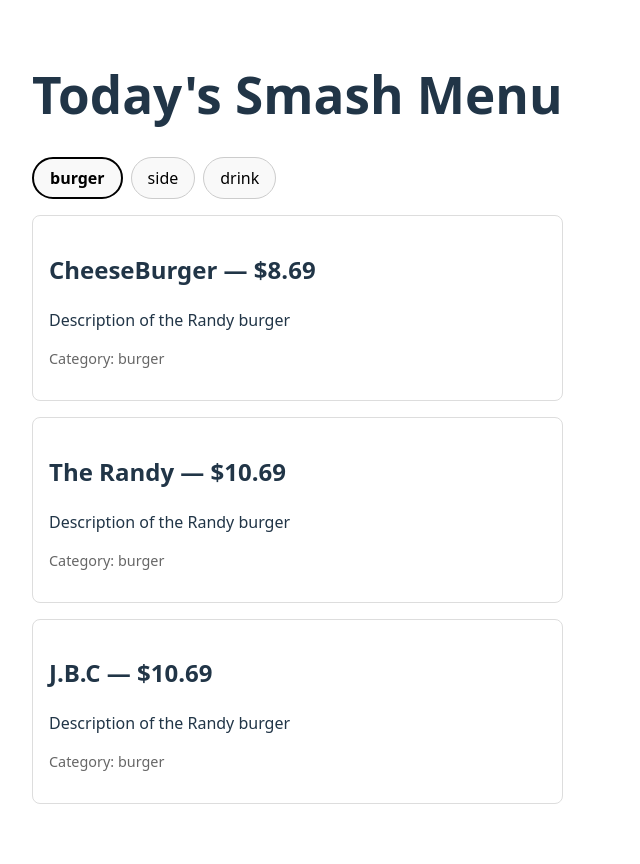
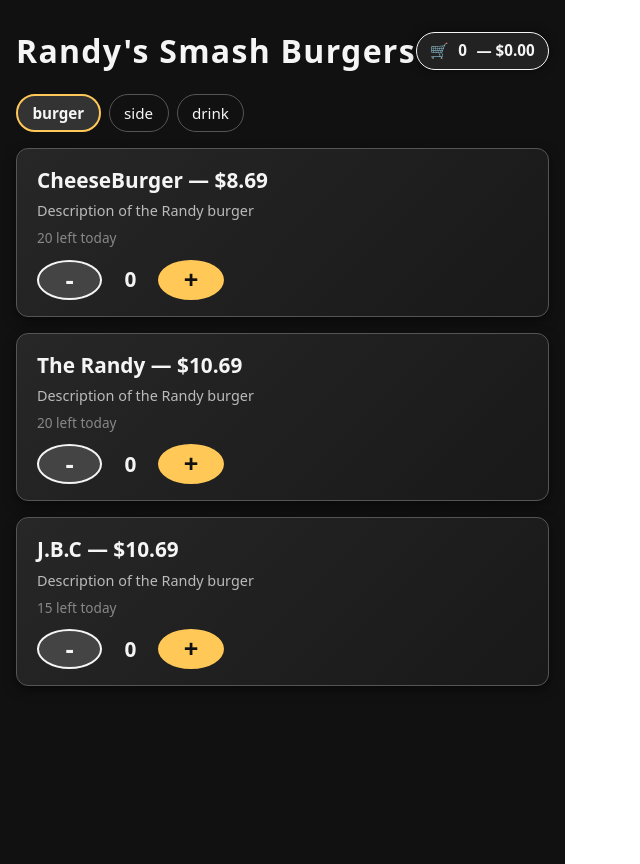
Before and after one commit to HelloCody1000/cheeseburger_randy, a React (Vite) app in the folder smash-burger-app/: page / in a window 1280 px wide. Shown: the whole page, without its empty margins (0-640 px from the left). Built offline with nearby package versions, Linux system fonts and the light colour scheme; the HTML template or start-up script is replaced by a standard one.

Commit message:
adding adding and totla icon

```diff
--- a/smash-burger-app/src/App.tsx
+++ b/smash-burger-app/src/App.tsx
@@ -1,31 +1,142 @@
 import { useState } from "react";
-import type { MenuItem } from "./library/types";
-import { getMenuCategories, getItemsByCategory } from "./library/menu";
+import type { MenuItem, OrderItem } from "./library/types";
+import { menuItems, getMenuCategories } from "./library/menu";
 
 function App() {
   const categories = getMenuCategories();
+
   const [selectedCategory, setSelectedCategory] = useState<string>(
     categories[0] ?? "burger"
   );
 
-  const items: MenuItem[] = getItemsByCategory(selectedCategory);
+  // Cart: array of { itemId, quantity }
+  const [cart, setCart] = useState<OrderItem[]>([]);
+
+  // --- Helpers ---
+
+  const getQuantityInCart = (itemId: string): number => {
+    const entry = cart.find((c) => c.itemId === itemId);
+    return entry?.quantity ?? 0;
+  };
+
+  const totalItemsInCart = cart.reduce((sum, e) => sum + e.quantity, 0);
+
+  const cartTotalPrice = cart.reduce((sum, entry) => {
+    const item = menuItems.find((m) => m.id === entry.itemId);
+    if (!item) return sum;
+    return sum + item.price * entry.quantity;
+  }, 0);
+
+  const handleAddToCart = (itemId: string) => {
+    const item = menuItems.find((m) => m.id === itemId);
+    if (!item) return;
+
+    const inCart = getQuantityInCart(itemId);
+    const remaining = item.availableQty - inCart;
+    if (remaining <= 0) return;
+
+    setCart((prev) => {
+      const existing = prev.find((c) => c.itemId === itemId);
+      if (!existing) return [...prev, { itemId, quantity: 1 }];
+      return prev.map((c) =>
+        c.itemId === itemId ? { ...c, quantity: c.quantity + 1 } : c
+      );
+    });
+  };
+
+  const handleRemoveFromCart = (itemId: string) => {
+    const inCart = getQuantityInCart(itemId);
+    if (inCart === 0) return;
+
+    setCart((prev) =>
+      prev
+        .map((c) =>
+          c.itemId === itemId ? { ...c, quantity: c.quantity - 1 } : c
+        )
+        .filter((c) => c.quantity > 0)
+    );
+  };
+
+  const itemsForCategory = menuItems.filter(
+    (item) => item.category === selectedCategory
+  );
 
   return (
-    <div style={{ padding: "2rem", maxWidth: "700px", margin: "0 auto" }}>
-      <h1>Today&apos;s Smash Menu</h1>
+    <div
+      style={{
+        minHeight: "100vh",
+        margin: 0,
+        padding: "2rem 1rem",
+        backgroundColor: "#111", // chalkboard vibe
+        color: "#f5f5f5",
+        display: "flex",
+        justifyContent: "center",
+      }}
+    >
+      <div style={{ width: "100%", maxWidth: "800px" }}>
+        {/* Header */}
+        <div
+          style={{
+            display: "flex",
+            justifyContent: "space-between",
+            alignItems: "center",
+            marginBottom: "1.5rem",
+          }}
+        >
+          <h1 style={{ margin: 0, fontSize: "2rem", letterSpacing: "0.04em" }}>
+            Randy&apos;s Smash Burgers
+          </h1>
 
-      {/* Category buttons */}
-      <div style={{ marginBottom: "1rem", display: "flex", gap: "0.5rem" }}>
+          {/* Cart Icon + Total */}
+          <div
+            style={{
+              display: "flex",
+              alignItems: "center",
+              gap: "0.6rem",
+              padding: "0.4rem 0.8rem",
+              borderRadius: "999px",
+              border: "1px solid #f5f5f5",
+              backgroundColor: "#222",
+              cursor: "pointer",
+              boxShadow: "0 0 10px rgba(0,0,0,0.5)",
+              fontWeight: "bold",
+              fontSize: "0.95rem",
+            }}
+          >
+            <span role="img" aria-label="cart">
+              🛒
+            </span>
+            <span>{totalItemsInCart}</span>
+            <span>— ${cartTotalPrice.toFixed(2)}</span>
+          </div>
+        </div>
+
+        {/* Categories */}
+        <div
+          style={{
+            display: "flex",
+            gap: "0.5rem",
+            flexWrap: "wrap",
+            marginBottom: "1rem",
+          }}
+        >
           {categories.map((cat) => (
             <button
               key={cat}
               onClick={() => setSelectedCategory(cat)}
               style={{
-              padding: "0.5rem 1rem",
+                padding: "0.45rem 0.9rem",
                 borderRadius: "999px",
                 border:
-                cat === selectedCategory ? "2px solid black" : "1px solid #ccc",
+                  cat === selectedCategory
+                    ? "2px solid #ffc857"
+                    : "1px solid #555",
+                backgroundColor:
+                  cat === selectedCategory ? "#333" : "transparent",
+                color: "#f5f5f5",
                 fontWeight: cat === selectedCategory ? "bold" : "normal",
+                cursor: "pointer",
+                fontSize: "0.95rem",
               }}
             >
               {cat}
@@ -33,26 +144,124 @@ function App() {
           ))}
         </div>
 
-      {/* Items for selected category */}
-      {items.map((item) => (
+        {/* Items */}
+        {itemsForCategory.map((item) => {
+          const inCart = getQuantityInCart(item.id);
+          const remaining = item.availableQty - inCart;
+
+          return (
             <div
               key={item.id}
               style={{
-            border: "1px solid #ddd",
-            marginBottom: "1rem",
-            padding: "1rem",
-            borderRadius: "8px",
+                borderRadius: "12px",
+                border: "1px solid #555",
+                background:
+                  "linear-gradient(135deg, rgba(40,40,40,0.95), rgba(25,25,25,0.95))",
+                marginTop: "1rem",
+                padding: "1rem 1.25rem",
+                boxShadow: "0 4px 12px rgba(0,0,0,0.5)",
               }}
             >
-          <h2>
+              <h2
+                style={{
+                  margin: 0,
+                  fontSize: "1.3rem",
+                  marginBottom: "0.25rem",
+                }}
+              >
                 {item.name} — ${item.price.toFixed(2)}
               </h2>
-          <p>{item.description}</p>
-          <p style={{ fontSize: "0.9rem", color: "#666" }}>
-            Category: {item.category}
+              <p
+                style={{
+                  margin: 0,
+                  fontSize: "0.9rem",
+                  color: "#bbbbbb",
+                  marginBottom: "0.4rem",
+                }}
+              >
+                {item.description}
               </p>
+              <p
+                style={{
+                  margin: 0,
+                  fontSize: "0.85rem",
+                  color: "#888888",
+                }}
+              >
+                {remaining} left today
+              </p>
+
+              {/* Buttons Row */}
+              <div
+                style={{
+                  display: "flex",
+                  alignItems: "center",
+                  gap: "1rem",
+                  marginTop: "0.7rem",
+                }}
+              >
+                {/* Minus */}
+                <button
+                  onClick={() => handleRemoveFromCart(item.id)}
+                  disabled={inCart === 0}
+                  style={{
+                    width: "40px",
+                    height: "40px",
+                    borderRadius: "50%",
+                    border: "2px solid #f5f5f5",
+                    backgroundColor: inCart === 0 ? "#444" : "#111",
+                    color: "#f5f5f5",
+                    cursor: inCart === 0 ? "not-allowed" : "pointer",
+                    fontSize: "1.6rem",
+                    lineHeight: "1rem",
+                    display: "flex",
+                    justifyContent: "center",
+                    alignItems: "center",
+                    fontWeight: "bold",
+                  }}
+                >
+                  -
+                </button>
+
+                {/* Qty */}
+                <span
+                  style={{
+                    fontSize: "1.3rem",
+                    fontWeight: "bold",
+                    minWidth: "1.5rem",
+                    textAlign: "center",
+                  }}
+                >
+                  {inCart}
+                </span>
+
+                {/* Plus */}
+                <button
+                  onClick={() => handleAddToCart(item.id)}
+                  disabled={remaining === 0}
+                  style={{
+                    width: "40px",
+                    height: "40px",
+                    borderRadius: "50%",
+                    border: "2px solid #ffc857",
+                    backgroundColor: remaining === 0 ? "#444" : "#ffc857",
+                    color: remaining === 0 ? "#222" : "#111",
+                    cursor: remaining === 0 ? "not-allowed" : "pointer",
+                    fontSize: "1.6rem",
+                    lineHeight: "1rem",
+                    display: "flex",
+                    justifyContent: "center",
+                    alignItems: "center",
+                    fontWeight: "bold",
+                  }}
+                >
+                  +
+                </button>
               </div>
-      ))}
+            </div>
+          );
+        })}
+      </div>
     </div>
   );
 }
--- a/smash-burger-app/src/library/menu.ts
+++ b/smash-burger-app/src/library/menu.ts
@@ -8,18 +8,21 @@ export const menuItems: MenuItem[] = [
     description: "Description of the Randy burger",
     price: 8.69,
     category: "burger",
+    availableQty: 20,
   },{
     id: "2",
     name: "The Randy",
     description: "Description of the Randy burger",
     price: 10.69,
     category: "burger",
+    availableQty: 20,
   },{
     id: "3",
     name: "J.B.C",
     description: "Description of the Randy burger",
     price: 10.69,
     category: "burger",
+    availableQty: 15,
   },
   {
     id: "4",
@@ -27,6 +30,7 @@ export const menuItems: MenuItem[] = [
     description: "Description of the side of fries",
     price: 3.69,
     category: "side",
+    availableQty: 20,
   },
   {
     id: "5",
@@ -34,12 +38,14 @@ export const menuItems: MenuItem[] = [
     description: "Description of the side of fries",
     price: 6.69,
     category: "side",
+    availableQty: 18,
   },{
     id: "6",
     name: "Frings",
     description: "Description of the side of fries",
     price: 5.69,
     category: "side",
+    availableQty: 10,
   },
   {
     id: "7",
@@ -47,6 +53,7 @@ export const menuItems: MenuItem[] = [
     description: "Description of the side of fries",
     price: 9.69,
     category: "side",
+    availableQty: 20,
   },
   {
     id: "8",
@@ -54,6 +61,7 @@ export const menuItems: MenuItem[] = [
     description: "Description of the side of drinks",
     price: 2.69,
     category: "drink",
+    availableQty: 20,
   },
 ];
 
@@ -72,3 +80,11 @@ export function getMenuCategories(): string[] {
 export function getItemsByCategory(category: string): MenuItem[] {
   return menuItems.filter((item) => item.category === category);
 }
+// Reserve 1 item by id, respecting availableQty
+export function reserveOneItem(menu: MenuItem[], id: string): MenuItem[] {
+  return menu.map((item) =>
+    item.id === id && item.availableQty > 0
+      ? { ...item, availableQty: item.availableQty - 1 }
+      : item
+  );
+}
--- a/smash-burger-app/src/library/types.ts
+++ b/smash-burger-app/src/library/types.ts
@@ -4,6 +4,7 @@ export interface MenuItem {
     description: string;
     price: number;
     category: 'appetizer' | 'burger' | 'side' | 'drink' ;
+    availableQty: number;
 }
 
 export interface OrderItem {
```
Lines whose indentation alone changed are shown as unchanged.
